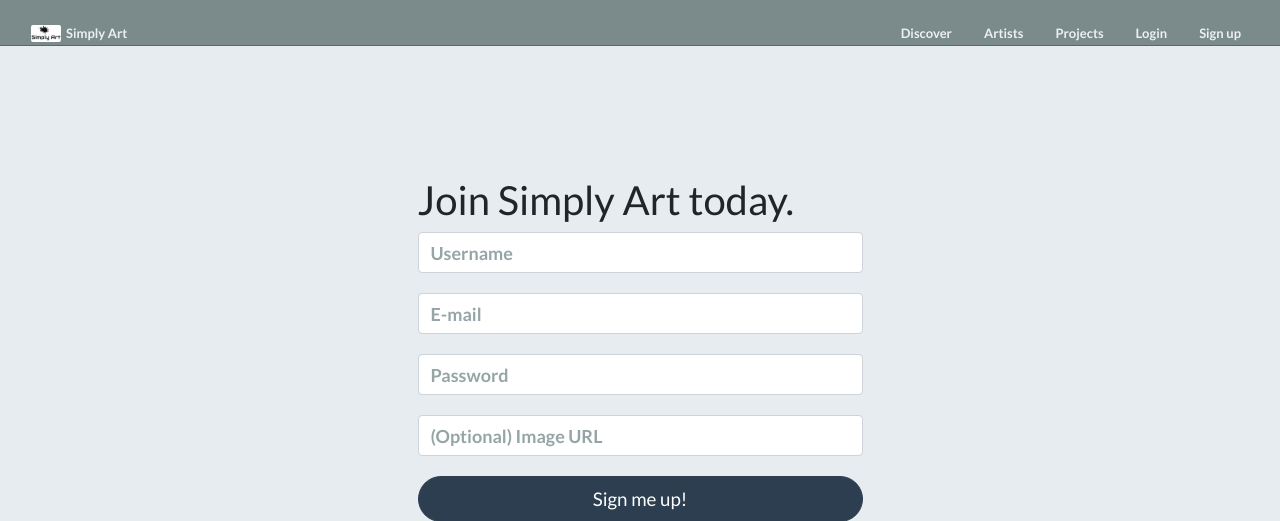
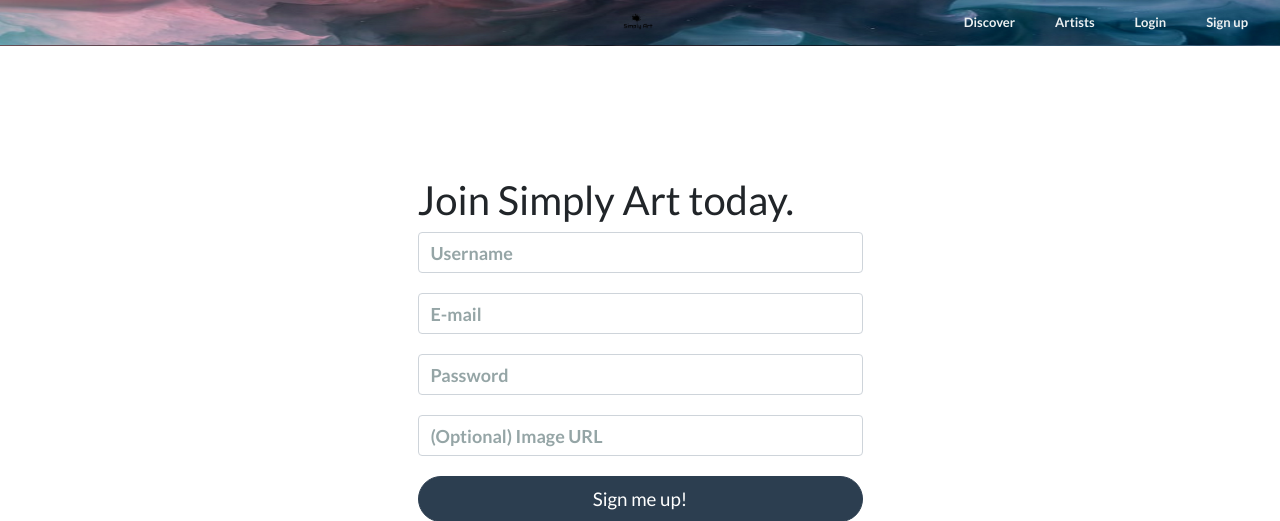
Before and after one commit to aculas/Capstone1, a Flask app: page /signup in a window 1280 px wide. Shown: the top 521 px of the page. Run offline with Flask 2, Linux system fonts and the light colour scheme; parts of the project's set-up code (start-up, migrations or seed data) failed here and were passed over; some libraries are stand-ins or nearby versions.

Commit message:
various fixes

```diff
--- a/app.py
+++ b/app.py
@@ -23,12 +23,6 @@
 app.config['DEBUG_TB_INTERCEPT_REDIRECTS'] = False
 toolbar = DebugToolbarExtension(app)
 
-res = requests.get(
-    'https://api.unsplash.com/photos/random?client_id=sjb8Hy9YhaHInjGNWAwQM9DMQdh4niqP7hiHnTlpGkU')
-
-response = json.loads(res.text)
-
-data = res.json()
 
 connect_db(app)
 
@@ -39,8 +33,26 @@
 @app.route('/discover', methods=["GET", "POST"])
 def discover():
     """Discover new artists(searchbar)."""
+    res = requests.get(
+        'https://api.unsplash.com/search/photos?query=green&client_id=sjb8Hy9YhaHInjGNWAwQM9DMQdh4niqP7hiHnTlpGkU')
 
-    return render_template('discover.html')
+    data = res.json()
+
+    # alt_description: "green and yellow light illustration",
+
+    return render_template('discover.html', search_bar=data.get("results")[0].get("alt_description"))
+
+##############################################################################
+# Artists page (page of all artists)
+
+
+@app.route('/artists', methods=["GET", "POST"])
+def artists():
+    """Artists Bio oage."""
+    res = requests.get(
+        'https://api.unsplash.com/users/:username/portfolio&client_id=sjb8Hy9YhaHInjGNWAwQM9DMQdh4niqP7hiHnTlpGkU')
+
+    return render_template('artists.html')
 
 ##############################################################################
 # User signup/login/logout
@@ -369,6 +381,12 @@
     - anon users: no messages
     - logged in: 100 most recent messages of followed_users
     """
+    res = requests.get(
+        'https://api.unsplash.com/photos/random?client_id=sjb8Hy9YhaHInjGNWAwQM9DMQdh4niqP7hiHnTlpGkU')
+
+    # res = json.loads(res.text)
+
+    data = res.json()
 
     if g.user:
         following_ids = [f.id for f in g.user.following] + [g.user.id]
@@ -382,10 +400,10 @@
 
         liked_msg_ids = [msg.id for msg in g.user.likes]
 
-        return render_template('home.html', messages=messages, likes=liked_msg_ids)
+        return render_template('index.html', messages=messages, likes=liked_msg_ids, background=data.get("urls").get("full"))
 
     else:
-        return render_template('home-anon.html')
+        return render_template('index.html', background=data.get("urls").get("full"))
 
 
 @app.errorhandler(404)
--- a/static/stylesheets/style.css
+++ b/static/stylesheets/style.css
@@ -131,7 +131,7 @@
 }
 
 .onboarding > .navbar a {
-  color: #fff;
+  color: rgb(0, 0, 0);
 }
 
 .onboarding > .navbar form.navbar-form {
@@ -157,7 +157,7 @@
 #unsplashImage {
   max-height: 500px;
   border: 20px solid black;
-  transform: rotate(3deg);
+  /* transform: rotate(3deg); */
 }
 
 /* ===================== User profile */
--- a/templates/base.html
+++ b/templates/base.html
@@ -11,8 +11,8 @@
     <link rel="stylesheet" href="/static/stylesheets/style.css" />
   </head>
 
-  <body>
-    <nav class="navbar navbar-dark bg-dark justify-content-between">
+  <body class="{% block body_class %}{% endblock %}">
+    <nav class="navbar navbar-expand bg-dark">
       <div class="container-fluid">
         <div class="navbar-header">
           <a href="/" class="navbar-brand text-light">
@@ -20,7 +20,7 @@
             <span>Simply Art</span>
           </a>
         </div>
-        <ul class="nav navbar-nav flex-row float-right">
+        <ul class="nav navbar-nav navbar-right">
           {% if session['user_id'] %}
           <li class="nav-item">
             <a class="nav-link pr-3 text-light" href="/messages">Messages</a>
@@ -34,9 +34,6 @@
           </li>
           <li class="nav-item">
             <a class="nav-link pr-3 text-light" href="/artists">Artists</a>
-          </li>
-          <li class="nav-item">
-            <a class="nav-link pr-3 text-light" href="/projects">Projects</a>
           </li>
           <li class="nav-item">
             <a class="nav-link pr-3 text-light" href="/login">Login</a>
```
Also changed, not shown: templates/discover.html (renamed from templates/dicover.html, +3 -4 lines), templates/index.html (+5 -2 lines), static/images/nav-bg.png (added), static/images/simply_art_logo.png, 1 other file.
